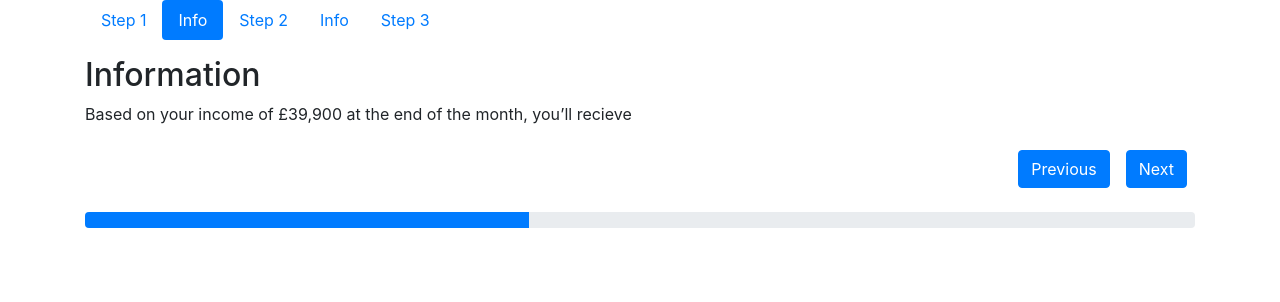
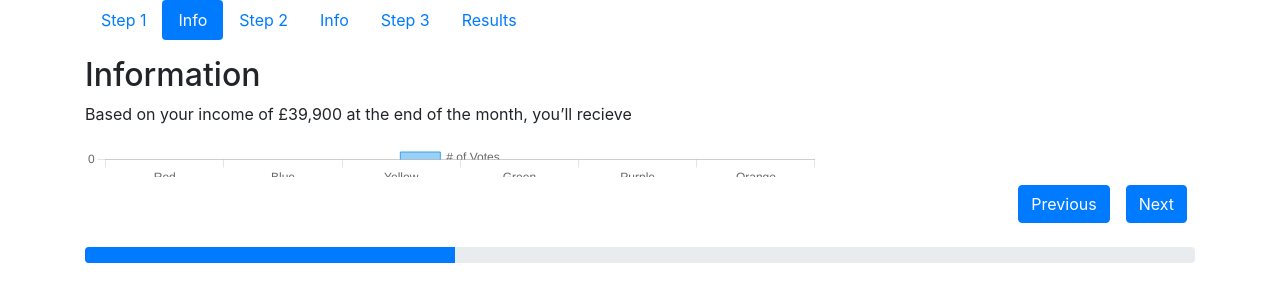
Before and after one commit to absurdity9/capstone, a Django app: page / in a window 1280 px wide, after a click on "Info". Shown: the part 74-376 px from the top of the page. Run offline with Django 4.2, Linux system fonts and the light colour scheme; some libraries are stand-ins or nearby versions.

Commit message:
+ charting libraries

```diff
--- /dev/null
+++ b/cashnomics/static/cashnomics/chart-script.js
@@ -0,0 +1,68 @@
+const ctx1 = document.getElementById('cashInChart');
+
+new Chart(ctx1, {
+  type: 'bar',
+  data: {
+    labels: ['Red', 'Blue', 'Yellow', 'Green', 'Purple', 'Orange'],
+    datasets: [{
+      label: '# of Votes',
+      data: [12, 19, 3, 5, 2, 3],
+      borderWidth: 1
+    }]
+  },
+  options: {
+    responsive: true, // Enable responsiveness
+    maintainAspectRatio: false, // Set to false to allow the chart to dynamically resize
+    scales: {
+      y: {
+        beginAtZero: true
+      }
+    }
+  }
+});
+
+const ctx2 = document.getElementById('cashOutChart');
+
+new Chart(ctx2, {
+  type: 'bar',
+  data: {
+    labels: ['Red', 'Blue', 'Yellow', 'Green', 'Purple', 'Orange'],
+    datasets: [{
+      label: '# of Votes',
+      data: [1, 1, 8, 10, 10, 8, 1],
+      borderWidth: 1
+    }]
+  },
+  options: {
+    responsive: true, // Enable responsiveness
+    maintainAspectRatio: false, // Set to false to allow the chart to dynamically resize
+    scales: {
+      y: {
+        beginAtZero: true
+      }
+    }
+  }
+});
+
+const ctx3 = document.getElementById('moneyMapChart');
+
+new Chart(ctx3, {
+  type: 'bar',
+  data: {
+    labels: ['Red', 'Blue', 'Yellow', 'Green', 'Purple', 'Orange'],
+    datasets: [{
+      label: '# of Votes',
+      data: [1, 1, 8, 10, 10, 8, 1],
+      borderWidth: 1
+    }]
+  },
+  options: {
+    responsive: true, // Enable responsiveness
+    maintainAspectRatio: false, // Set to false to allow the chart to dynamically resize
+    scales: {
+      y: {
+        beginAtZero: true
+      }
+    }
+  }
+});
--- a/cashnomics/templates/cashnomics/index.html
+++ b/cashnomics/templates/cashnomics/index.html
@@ -18,6 +18,9 @@
       </li>
       <li class="nav-item" role="presentation">
         <a class="nav-link" id="pills-step5-tab" data-bs-toggle="pill" href="#pills-step5" role="tab" aria-controls="pills-step5" aria-selected="false">Step 3</a>
+      </li>
+      <li class="nav-item" role="presentation">
+        <a class="nav-link" id="pills-step6-tab" data-bs-toggle="pill" href="#pills-step6" role="tab" aria-controls="pills-step6" aria-selected="false">Results</a>
       </li>
     </ul>
     <!-- Tab 1 -->
@@ -40,11 +43,16 @@
           </div>
         </form>
       </div>
-      <!-- Tab 2 -->
+      <!-- Tab 2 - cashInChart -->
       <div class="tab-content" id="pills-tabContent">
         <div class="tab-pane fade show active" id="pills-step2" role="tabpanel" aria-labelledby="pills-step1-tab">
           <h2>Information</h2>
           <p>Based on your income of £39,900 at the end of the month, you’ll recieve</p>
+          <div class="row">
+            <div class="col-md-8">
+              <canvas id="cashInChart"></canvas>
+            </div>
+          </div>
         </div>
         <!-- Tab 3 -->
       <div class="tab-pane fade" id="pills-step3" role="tabpanel" aria-labelledby="pills-step2-tab">
@@ -69,11 +77,16 @@
           </div>
         </form>
       </div>
-      <!-- Tab 4-->
+      <!-- Tab 4 - cashOutChart-->
       <div class="tab-content" id="pills-tabContent">
         <div class="tab-pane fade show active" id="pills-step4" role="tabpanel" aria-labelledby="pills-step1-tab">
           <h2>Information</h2>
           <p>Based on your income of £39,900 at the end of the month, you’ll recieve</p>
+          <div class="row">
+            <div class="col-md-8">
+              <canvas id="cashOutChart"></canvas>
+            </div>
+          </div>
         </div>
         <!-- Tab 5-->
       <div class="tab-pane fade" id="pills-step5" role="tabpanel" aria-labelledby="pills-step3-tab">
@@ -98,7 +111,19 @@
           </div>
         </form>
       </div>
+      <!-- Tab 6 - cashOutChart-->
+      <div class="tab-content" id="pills-tabContent">
+        <div class="tab-pane fade show active" id="pills-step6" role="tabpanel" aria-labelledby="pills-step1-tab">
+          <h2>Information</h2>
+          <p>Based on your income of £39,900 at the end of the month, you’ll recieve</p>
+          <div class="row">
+            <div class="col-md-8">
+              <canvas id="moneyMapChart"></canvas>
+            </div>
+          </div>
+        </div>
     </div>
+
     <div class="d-flex justify-content-end">
       <button class="btn btn-primary m-2" id="prevBtn" disabled>Previous</button>
       <button class="btn btn-primary m-2" id="nextBtn">Next</button>
@@ -108,5 +133,7 @@
     </div>
   </div>
   <script src="{% static 'cashnomics/script.js' %}"></script>
+  <script src="https://cdn.jsdelivr.net/npm/chart.js@4.2.1/dist/chart.umd.min.js"></script>
+  <script src="{% static 'cashnomics/chart-script.js' %}"></script>
 
     {% endblock %}
```
Also changed, not shown: db.sqlite3.
